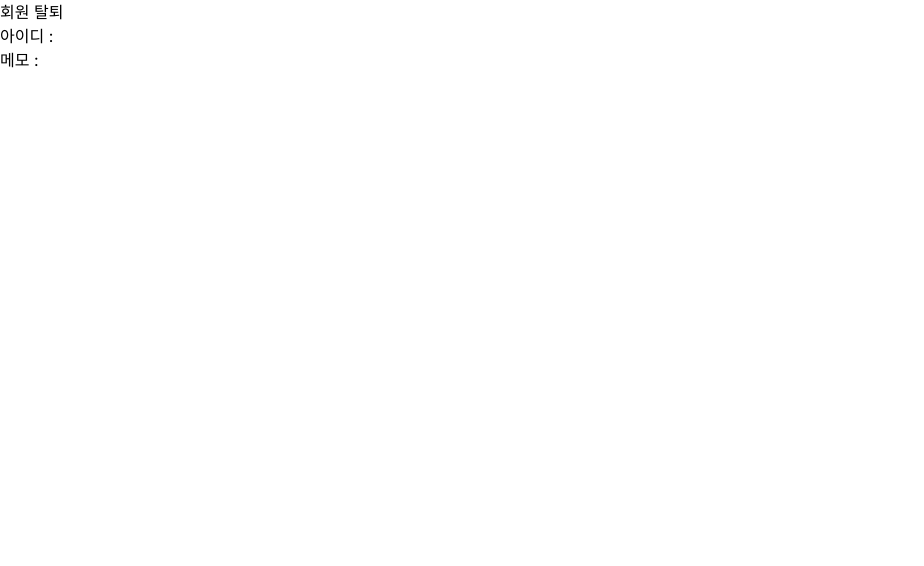
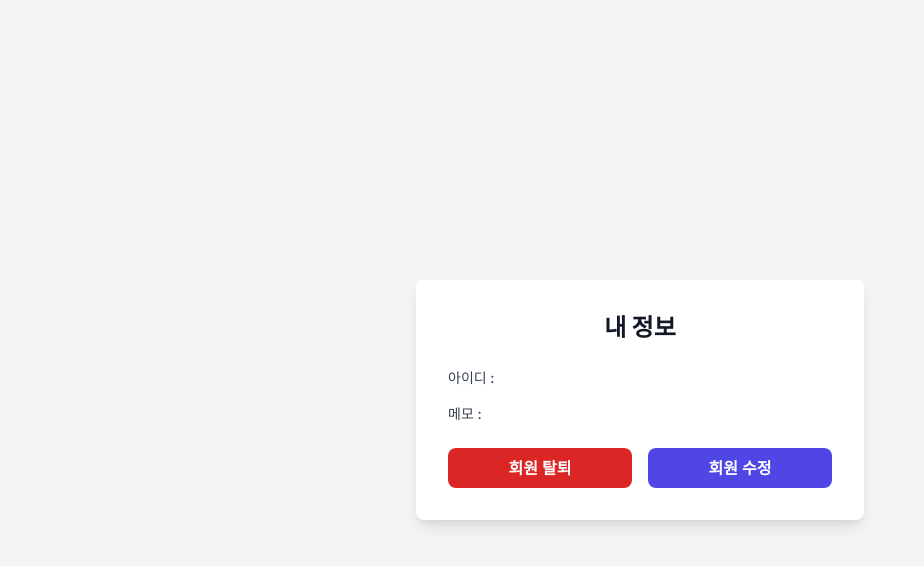
Before and after one commit to jominuk/security_front, a Next.js app: page /myInfo in a window 1280 px wide. Shown: the top 566 px of the page, without its empty margins (0-924 px from the left). Built offline with nearby package versions, Linux system fonts and the light colour scheme.

Commit message:
로그인페이지, 마이페이지 UI변경

```diff
--- a/src/app/myInfo/page.tsx
+++ b/src/app/myInfo/page.tsx
@@ -40,12 +40,43 @@
       alert(errorMessage);
     }
   };
+
+  const handleEdit = () => {};
+
   return (
-    <>
-      <button onClick={deleteMemberHandler}>회원 탈퇴</button>
-      <div>아이디 : {info?.userId}</div>
-      <div>메모 : {info?.memo}</div>
-    </>
+    <div className="min-h-screen flex flex-col items-center justify-center bg-gray-100 py-12 px-4 sm:px-6 lg:px-8">
+      <div className="max-w-md w-full bg-white shadow-lg rounded-lg p-8 space-y-6">
+        <h2 className="text-center text-2xl font-extrabold text-gray-900">
+          내 정보
+        </h2>
+        <div className="space-y-4">
+          <div>
+            <p className="text-sm font-medium text-gray-700">
+              아이디 : {info?.userId}
+            </p>
+          </div>
+          <div>
+            <p className="text-sm font-medium text-gray-700">
+              메모 : {info?.memo}
+            </p>
+          </div>
+        </div>
+        <div className="flex justify-between mt-6">
+          <button
+            onClick={deleteMemberHandler}
+            className="w-full bg-red-600 hover:bg-red-700 text-white font-semibold py-2 px-4 rounded-lg focus:outline-none focus:ring-2 focus:ring-offset-2 focus:ring-red-500"
+          >
+            회원 탈퇴
+          </button>
+          <button
+            onClick={handleEdit}
+            className="w-full ml-4 bg-indigo-600 hover:bg-indigo-700 text-white font-semibold py-2 px-4 rounded-lg focus:outline-none focus:ring-2 focus:ring-offset-2 focus:ring-indigo-500"
+          >
+            회원 수정
+          </button>
+        </div>
+      </div>
+    </div>
   );
 };
 
--- a/src/app/page.tsx
+++ b/src/app/page.tsx
@@ -44,7 +44,7 @@
           errorMessage = error.message;
         }
       }
-      alert(errorMessage);
+      setError(errorMessage);
     }
   };
 
@@ -53,17 +53,20 @@
   };
 
   return (
-    <div className="min-h-screen flex items-center justify-center bg-gray-50 py-12 px-4 sm:px-6 lg:px-8">
-      <div className="max-w-md w-full space-y-8">
+    <div className="min-h-screen flex items-center justify-center bg-gray-100 py-12 px-4 sm:px-6 lg:px-8">
+      <div className="max-w-md w-full bg-white shadow-lg rounded-lg p-8 space-y-8">
         <div>
-          <h2 className="mt-6 text-center text-3xl font-extrabold text-gray-900">
+          <h2 className="text-center text-3xl font-extrabold text-gray-900">
             로그인
           </h2>
         </div>
         <form className="mt-8 space-y-6" onSubmit={handleSubmit}>
-          <div className="rounded-md shadow-sm -space-y-px">
+          <div className="space-y-4">
             <div>
-              <label htmlFor="userId" className="sr-only">
+              <label
+                htmlFor="userId"
+                className="block text-sm font-medium text-gray-700"
+              >
                 사용자 ID
               </label>
               <input
@@ -71,14 +74,17 @@
                 name="userId"
                 type="text"
                 required
-                className="appearance-none rounded-none relative block w-full px-3 py-2 border border-gray-300 placeholder-gray-500 text-gray-900 rounded-t-md focus:outline-none focus:ring-indigo-500 focus:border-indigo-500 focus:z-10 sm:text-sm"
+                className="appearance-none rounded-lg relative block w-full px-3 py-2 border border-gray-300 placeholder-gray-500 text-gray-900 focus:outline-none focus:ring-indigo-500 focus:border-indigo-500 sm:text-sm"
                 placeholder="사용자 ID"
                 value={formData.userId}
                 onChange={handleChange}
               />
             </div>
             <div>
-              <label htmlFor="password" className="sr-only">
+              <label
+                htmlFor="password"
+                className="block text-sm font-medium text-gray-700"
+              >
                 비밀번호
               </label>
               <input
@@ -86,7 +92,7 @@
                 name="password"
                 type="password"
                 required
-                className="appearance-none rounded-none relative block w-full px-3 py-2 border border-gray-300 placeholder-gray-500 text-gray-900 focus:outline-none focus:ring-indigo-500 focus:border-indigo-500 focus:z-10 sm:text-sm"
+                className="appearance-none rounded-lg relative block w-full px-3 py-2 border border-gray-300 placeholder-gray-500 text-gray-900 focus:outline-none focus:ring-indigo-500 focus:border-indigo-500 sm:text-sm"
                 placeholder="비밀번호"
                 value={formData.password}
                 onChange={handleChange}
@@ -94,20 +100,27 @@
             </div>
           </div>
 
-          {error && <div className="text-red-500 text-sm mt-2">{error}</div>}
+          {error && <div className="text-red-600 text-sm mt-2">{error}</div>}
 
           <div>
             <button
               type="submit"
-              className="group relative w-full flex justify-center py-2 px-4 border border-transparent text-sm font-medium rounded-md text-white bg-indigo-600 hover:bg-indigo-700 focus:outline-none focus:ring-2 focus:ring-offset-2 focus:ring-indigo-500"
+              className="w-full flex justify-center py-2 px-4 border border-transparent text-sm font-medium rounded-md text-white bg-indigo-600 hover:bg-indigo-700 focus:outline-none focus:ring-2 focus:ring-offset-2 focus:ring-indigo-500"
             >
               로그인
             </button>
           </div>
         </form>
+
+        <div className="text-center">
+          <button
+            onClick={handleJoin}
+            className="text-indigo-600 hover:text-indigo-700 text-sm font-medium"
+          >
+            회원가입
+          </button>
+        </div>
       </div>
-
-      <button onClick={handleJoin}>회원가입</button>
     </div>
   );
 };
```
